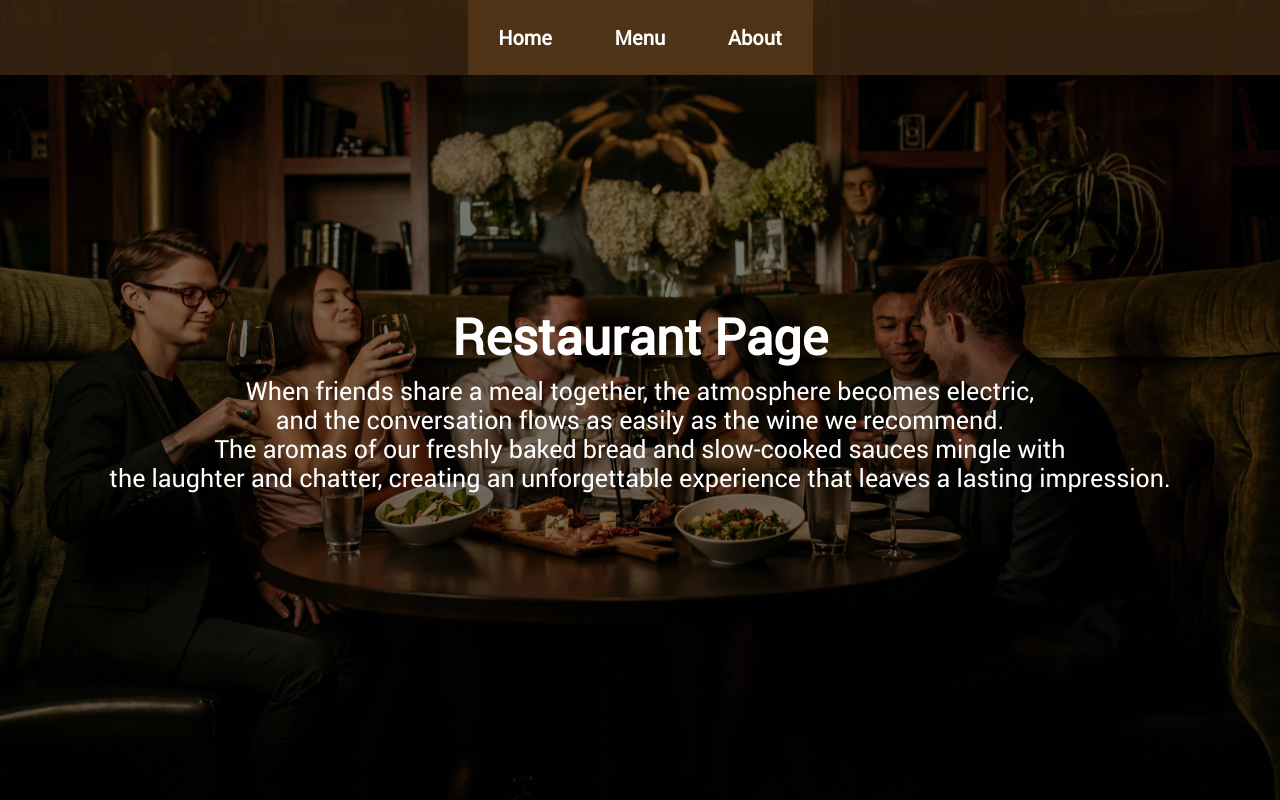
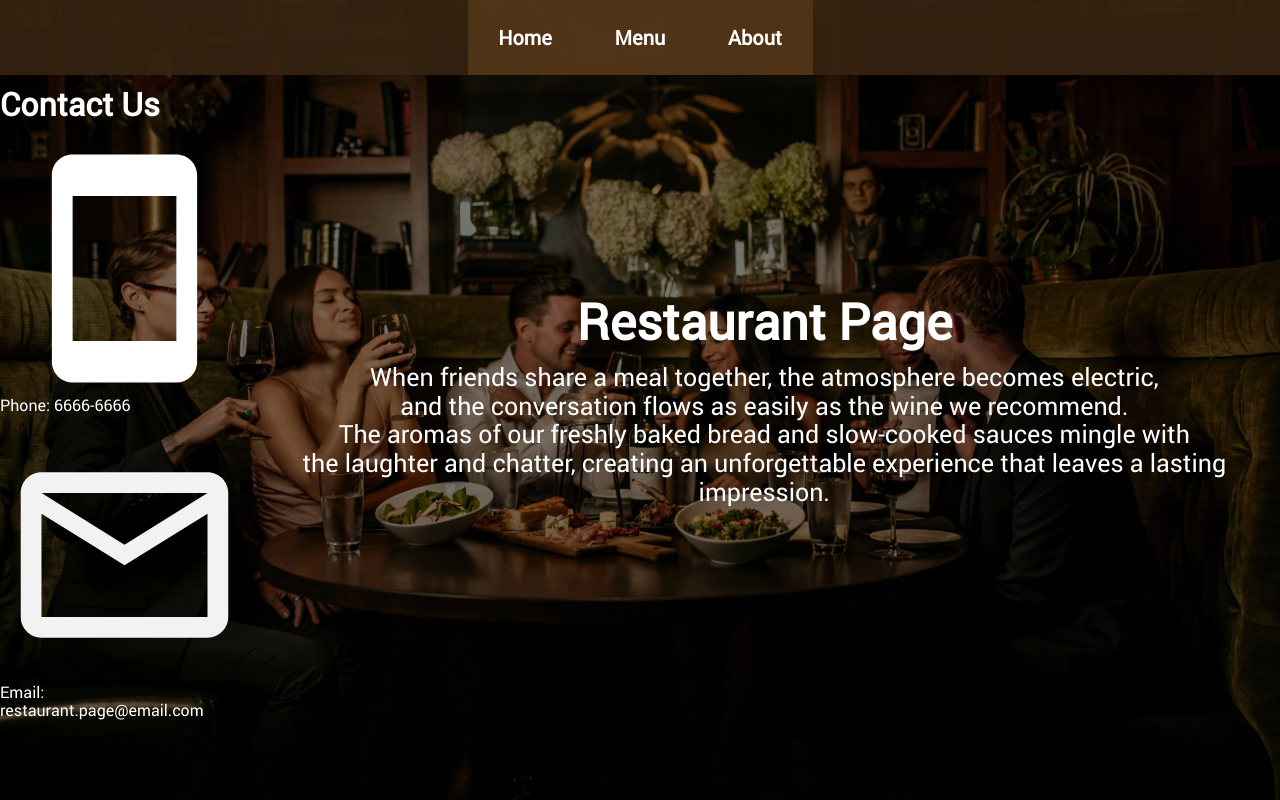
Before and after one commit to cadltop/restaurant-page, a website built with webpack: page src/index.html in a window 1280 px wide. Built offline with nearby package versions, Linux system fonts and the light colour scheme.

Commit message:
Add Contact info and import svgs.

```diff
--- a/src/index.html
+++ b/src/index.html
@@ -14,6 +14,18 @@
         </nav>
     </header>
     <div id="container">
+        <div class="content">
+            <h1>Contact Us</h1>
+
+            <p>
+                <img src="../images/cellphone.svg" alt="Cellphone Icon">
+                <span>Phone: </span>6666-6666
+            </p>
+            <p>
+                <img src="../images/email.svg" alt="Email Icon">
+                <span>Email: </span>restaurant.page@email.com
+            </p>
+        </div>
     </div>
 </body>
 </html>
```
Also changed, not shown: images/cellphone.svg (added), images/email.svg (added).
